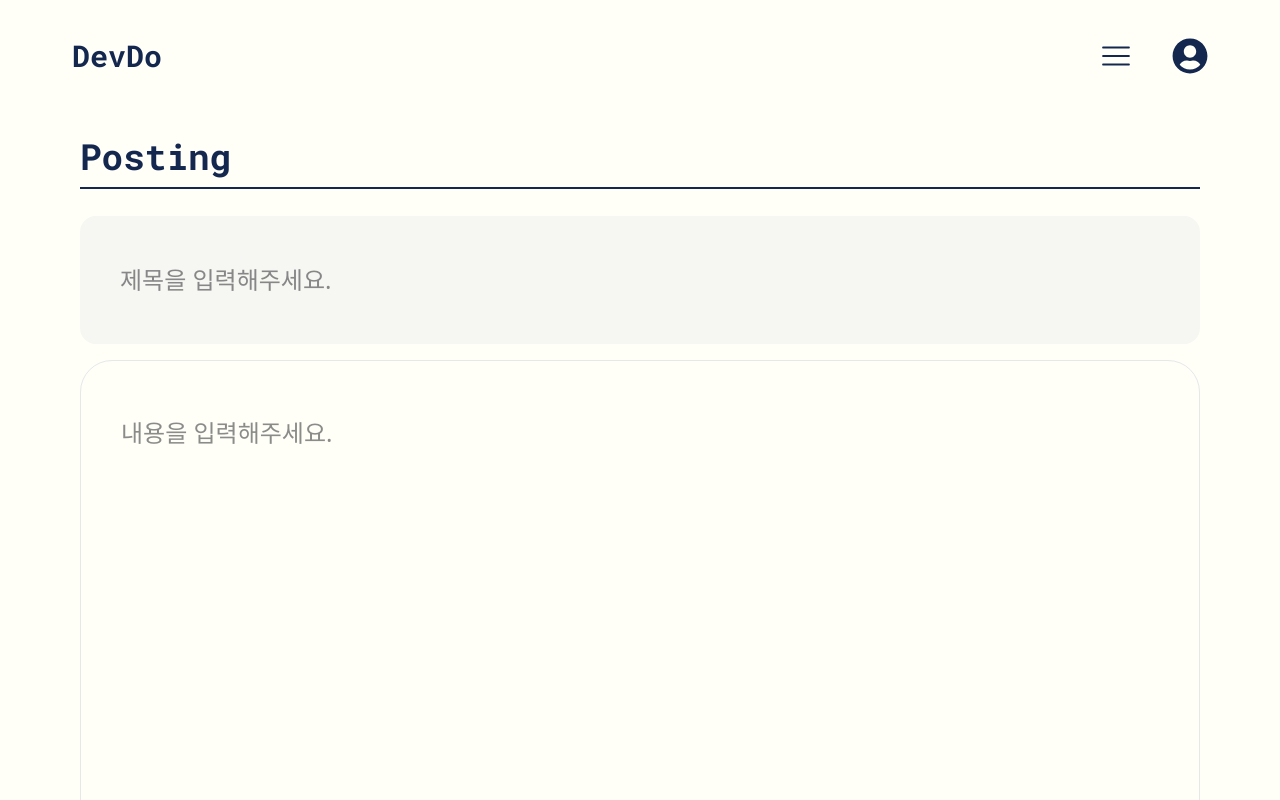
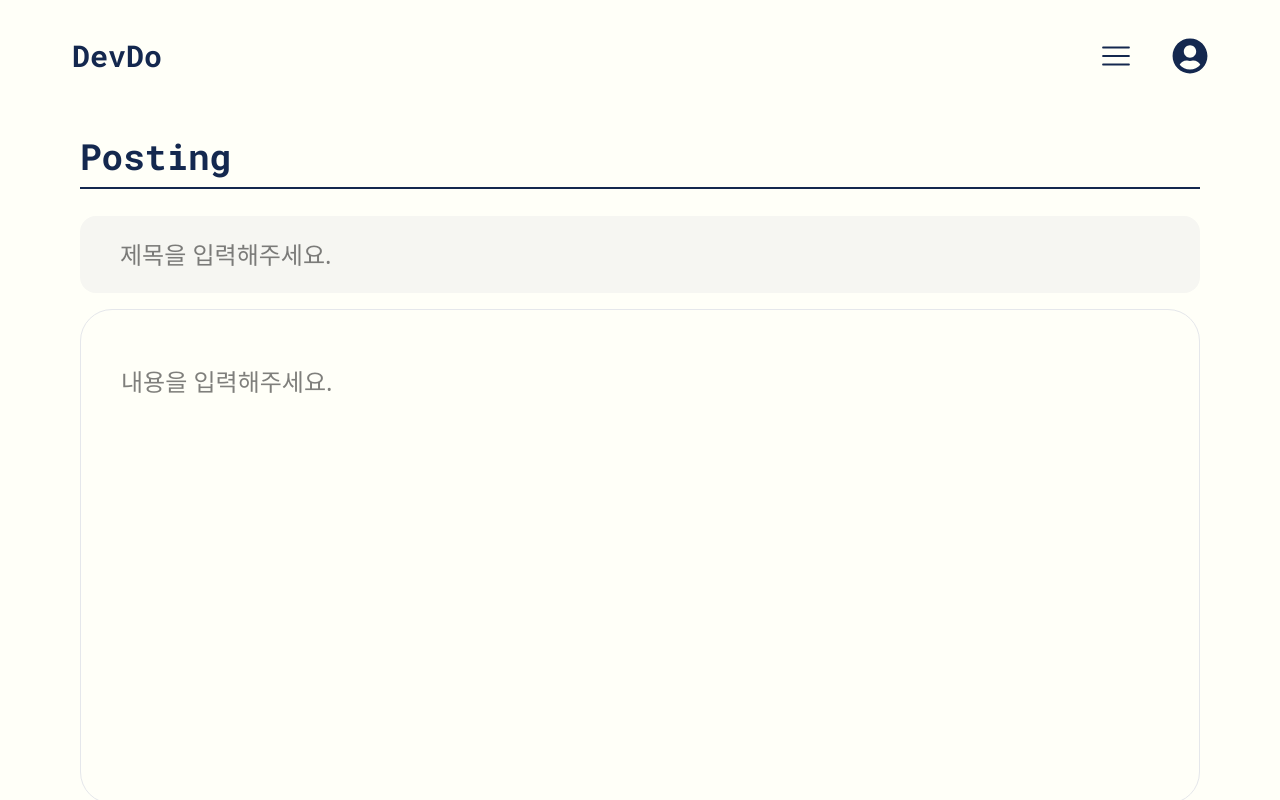
Before and after one commit to yengniws/Devdo_Web, a React (Vite) app in the folder DevDo/: page /community/write in a window 1280 px wide. Shown: the top 800 px of the page. Built offline with nearby package versions, Linux system fonts and the light colour scheme; no server answers; a web font is replaced by a local one.

Commit message:
Fix/#10 : community write resolve darkmode display issue

```diff
--- a/DevDo/src/pages/Community/CommunityWrite.jsx
+++ b/DevDo/src/pages/Community/CommunityWrite.jsx
@@ -59,12 +59,12 @@ const CommunityWrite = () => {
    };
 
    return (
-      <div className="flex flex-col justify-center w-full h-full bg-ivory p-4 sm:p-8 md:p-12 lg:p-10">
+      <div className="flex flex-col justify-center w-full h-screen bg-ivory p-4 sm:p-8 md:p-12 lg:p-10 text-black">
          <div className="font-roboto-mono text-4xl font-bold text-navy">
             Posting
             <div className="w-full my-[1%] border-[1px] border-navy"></div>
          </div>
-         <div className="w-full h-32 relative flex bg-gray rounded-2xl text-2xl mt-4 font-light">
+         <div className="w-full h-28 relative flex bg-gray rounded-2xl text-2xl mt-4 font-light">
             <input
                type="text"
                name="title"
@@ -74,14 +74,14 @@ const CommunityWrite = () => {
                className="w-[100%] pl-10 placeholder:text-2xl font-light rounded-2xl"
             />
          </div>
-         <div className=" flex flex-col border border-gray-200 rounded-4xl w-full h-screen mt-4 text-2xl font-light">
+         <div className=" flex flex-col border border-gray-200 rounded-4xl w-full h-full mt-4 text-2xl font-light">
             <textarea
                type="text"
                name="content"
                value={board.content}
                onChange={handleChange}
                placeholder="내용을 입력해주세요."
-               className="w-full h-full pl-10 placeholder:text-2xl font-light pt-14 resize-none rounded-4xl"
+               className="w-full pl-10 placeholder:text-2xl font-light pt-14 resize-none rounded-4xl"
             />
          </div>
          <div className="flex justify-end mt-3">
```
